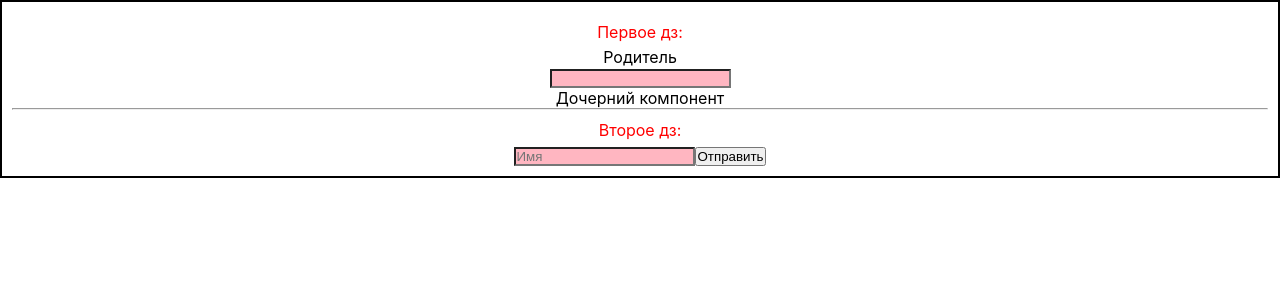
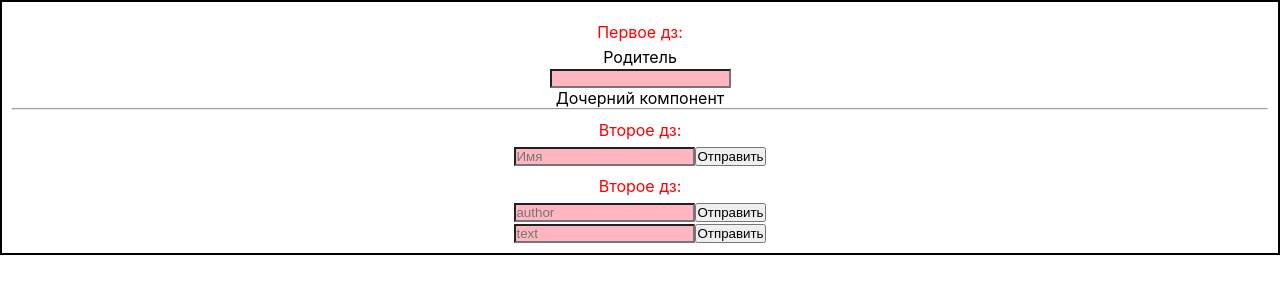
Before and after one commit to Olegdrn/react, a React (Create React App) app: page / in a window 1280 px wide. Shown: the top 300 px of the page. Built offline with nearby package versions, Linux system fonts and the light colour scheme.

Commit message:
Add files via upload

```diff
--- a/src/components/messageList.jsx
+++ b/src/components/messageList.jsx
@@ -1,8 +1,33 @@
+import { useState } from 'react';
 
-export function MessageList(props) {
-    return <>
-        <p>{props.messages}</p></>
+export function MessageList() {
+
+    const [messages, setMessages] = useState([
+        { author: '' },
+        { text: '' }]);
+
+    const changeMessage = (event) => {
+        setMessages(event.target.input.value)
+    };
+
+    return (
+        <>
+            <p className="paragpHmw">Второе дз:</p>
+            <form onSubmit={changeMessage}>
+                <input placeholder='author' />
+                <button type='submit'>Отправить</button>
+                <br />
+                <input placeholder='text' />
+                <button type='submit'>Отправить</button>
+            </form>
+        </>
+    );
 }
+
+// export function MessageList(props) {
+//     return <>
+//         <p>{props.messages}</p></>
+// }
 
 // import React, { useState } from 'react';
 
```
